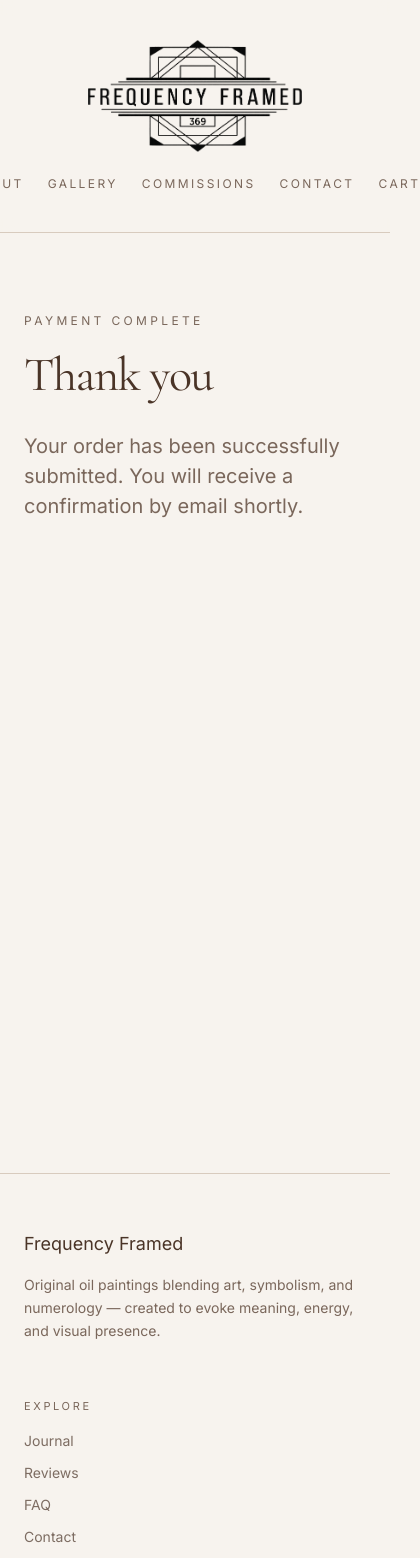
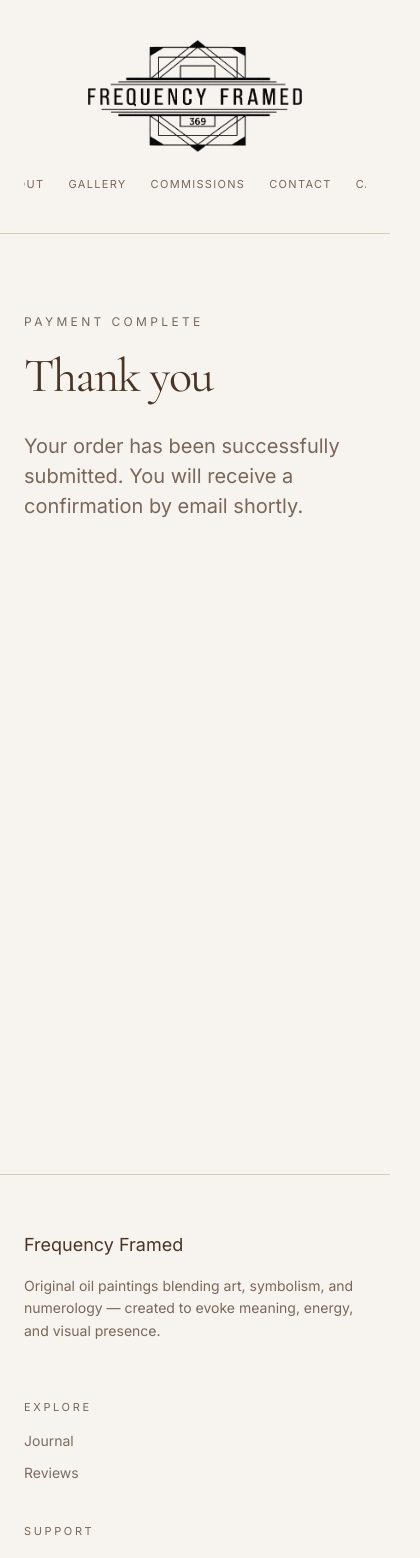
Before and after one commit to camilovettori/frequency-framed, a Next.js app: page /success in a window 390 px wide. Shown: the top 1558 px of the page, 420 px wide, since content can reach past the window. Built offline with nearby package versions, Linux system fonts and the light colour scheme.

Commit message:
hearder mobile fixed

```diff
--- a/components/layout/footer.tsx
+++ b/components/layout/footer.tsx
@@ -37,20 +37,6 @@ export default function Footer() {
     >
       Reviews
     </Link>
-
-                <Link
-                  href="/faq"
-                  className="opacity-70 transition hover:text-[var(--foreground)] hover:opacity-100"
-                >
-                  FAQ
-                </Link>
-
-                <Link
-                  href="/contact"
-                  className="opacity-70 transition hover:text-[var(--foreground)] hover:opacity-100"
-                >
-                  Contact
-                </Link>
   </div>
 </div>
 
@@ -65,6 +51,20 @@ export default function Footer() {
       className="opacity-70 transition hover:text-[var(--foreground)] hover:opacity-100"
     >
       Shipping & Returns
+    </Link>
+
+    <Link
+      href="/faq"
+      className="opacity-70 transition hover:text-[var(--foreground)] hover:opacity-100"
+    >
+      FAQ
+    </Link>
+
+    <Link
+      href="/contact"
+      className="opacity-70 transition hover:text-[var(--foreground)] hover:opacity-100"
+    >
+      Contact
     </Link>
   </div>
 </div>
--- a/components/layout/header.tsx
+++ b/components/layout/header.tsx
@@ -6,9 +6,7 @@ export default function Header() {
   return (
     <header className="w-full border-b border-[var(--border)] bg-[var(--background)]/95 backdrop-blur-sm">
       <Container>
-        <div className="flex flex-col md:flex-row items-center justify-between py-10 md:py-12 gap-6">
-
-          {/* LOGO */}
+        <div className="flex flex-col items-center justify-between gap-6 py-10 md:flex-row md:py-12">
           <Link href="/" className="flex items-center justify-center md:justify-start">
             <Image
               src="/images/logo.png"
@@ -16,12 +14,11 @@ export default function Header() {
               width={800}
               height={300}
               priority
-  className="h-28 md:h-36 lg:h-44 w-auto object-contain"
+              className="h-28 w-auto object-contain md:h-36 lg:h-44"
             />
           </Link>
 
-          {/* MENU */}
-          <nav className="flex items-center gap-6 md:gap-10 text-xs uppercase tracking-[0.2em] text-[var(--muted)]">
+          <nav className="hidden items-center gap-6 text-xs uppercase tracking-[0.2em] text-[var(--muted)] md:flex md:gap-10">
             <Link
               href="/about"
               className="transition-colors duration-300 hover:text-[var(--foreground)]"
@@ -49,9 +46,47 @@ export default function Header() {
             >
               Contact
             </Link>
+
             <Link
               href="/cart"
               className="transition-colors duration-300 hover:text-[var(--foreground)]"
+            >
+              Cart
+            </Link>
+          </nav>
+
+          <nav className="flex w-full items-center justify-center gap-4 overflow-x-auto whitespace-nowrap text-[11px] uppercase tracking-[0.12em] text-[var(--muted)] md:hidden">
+            <Link
+              href="/about"
+              className="shrink-0 px-1 transition-colors duration-300 hover:text-[var(--foreground)]"
+            >
+              About
+            </Link>
+
+            <Link
+              href="/gallery"
+              className="shrink-0 px-1 transition-colors duration-300 hover:text-[var(--foreground)]"
+            >
+              Gallery
+            </Link>
+
+            <Link
+              href="/commissions"
+              className="shrink-0 px-1 transition-colors duration-300 hover:text-[var(--foreground)]"
+            >
+              Commissions
+            </Link>
+
+            <Link
+              href="/contact"
+              className="shrink-0 px-1 transition-colors duration-300 hover:text-[var(--foreground)]"
+            >
+              Contact
+            </Link>
+
+            <Link
+              href="/cart"
+              className="shrink-0 px-1 transition-colors duration-300 hover:text-[var(--foreground)]"
             >
               Cart
             </Link>
```
Lines whose indentation alone changed are shown as unchanged.
